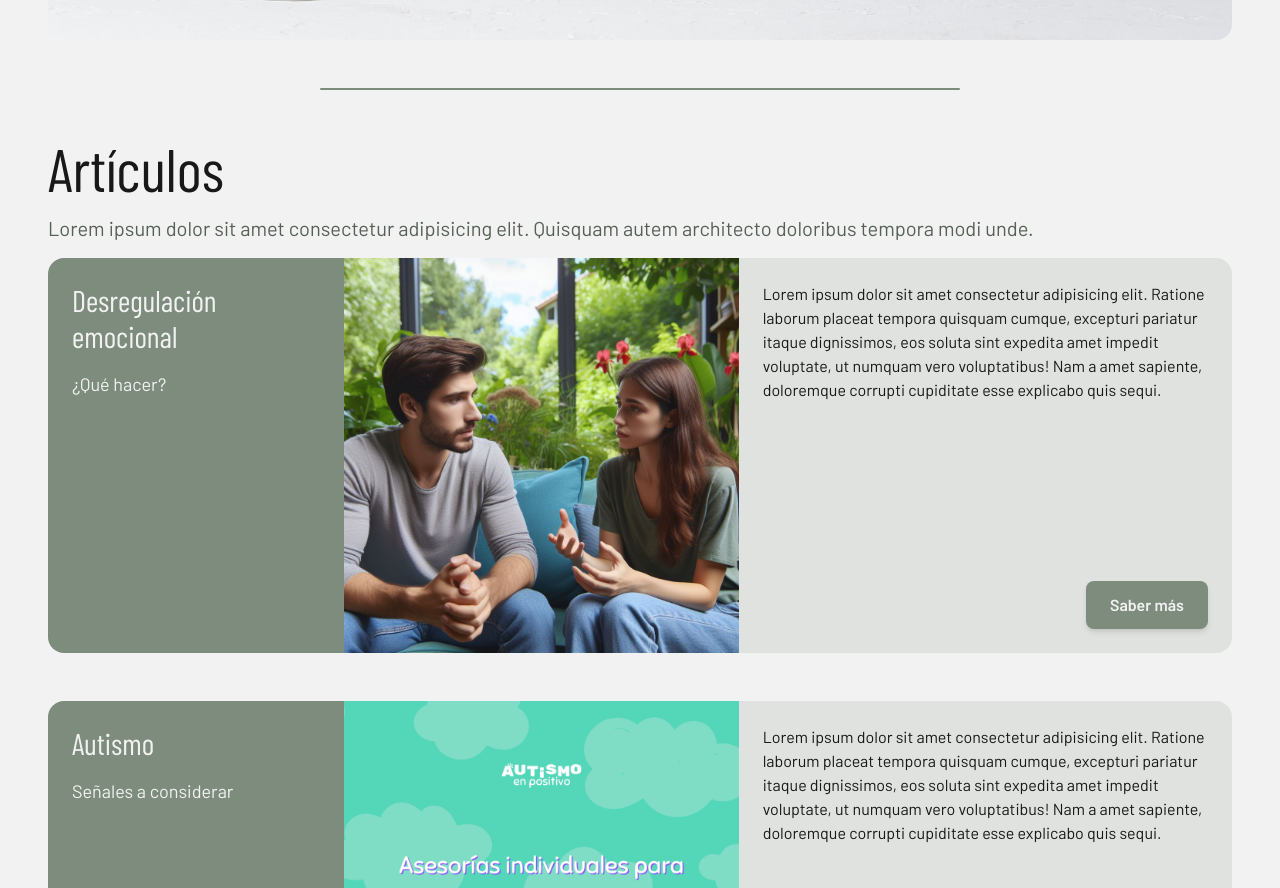
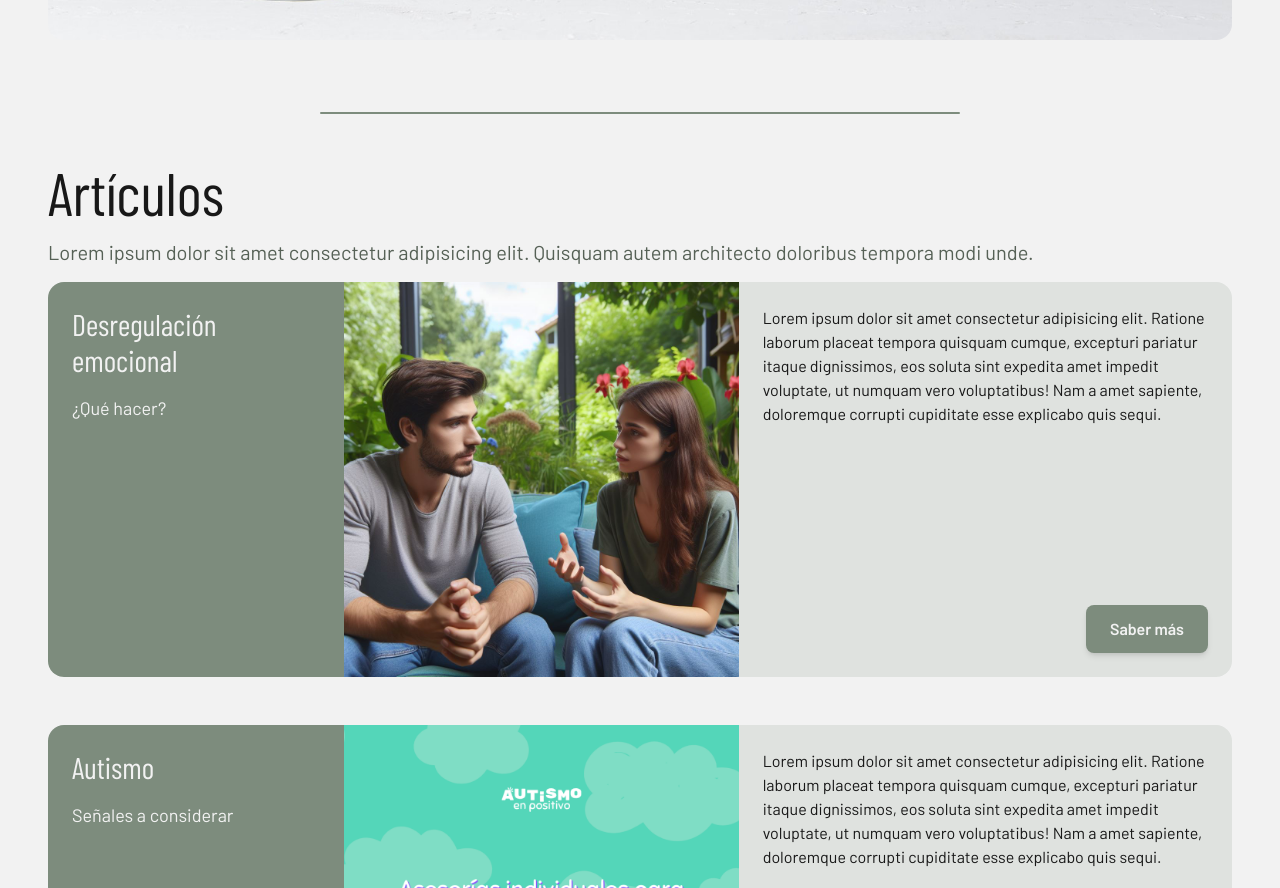
Before and after one commit to elbob-mx/empaticamente, a website: page index.html in a window 1280 px wide. Shown: the part 1611-2499 px from the top of the page. Drawn offline with nearby package versions, Linux system fonts and the light colour scheme; a web font is replaced by a local one.

Commit message:
hr below main banner image index update

```diff
--- a/index.html
+++ b/index.html
@@ -83,7 +83,7 @@
             <img src="./assets/img/bkg/bkg-test.jpg" alt="fondo test" class="w-full laptop:rounded-2xl">
         </div>
 
-        <hr class="w-1/2 mx-auto h-[2px] mb-12 border-0 bg-verdeEmpMid rounded">
+        <hr class="w-1/2 mx-auto h-[2px] mt-6 mb-6 tablet:mb-12 border-0 bg-verdeEmpMid rounded">
 
         <!--CONTENT-->
         <h1 class="px-6 pb-4 text-5xl laptop:px-12 laptop:text-6xl font-barlowCon bg-offWhite text-offBlack">Artículos
```
Also changed, not shown: public/style.css.
